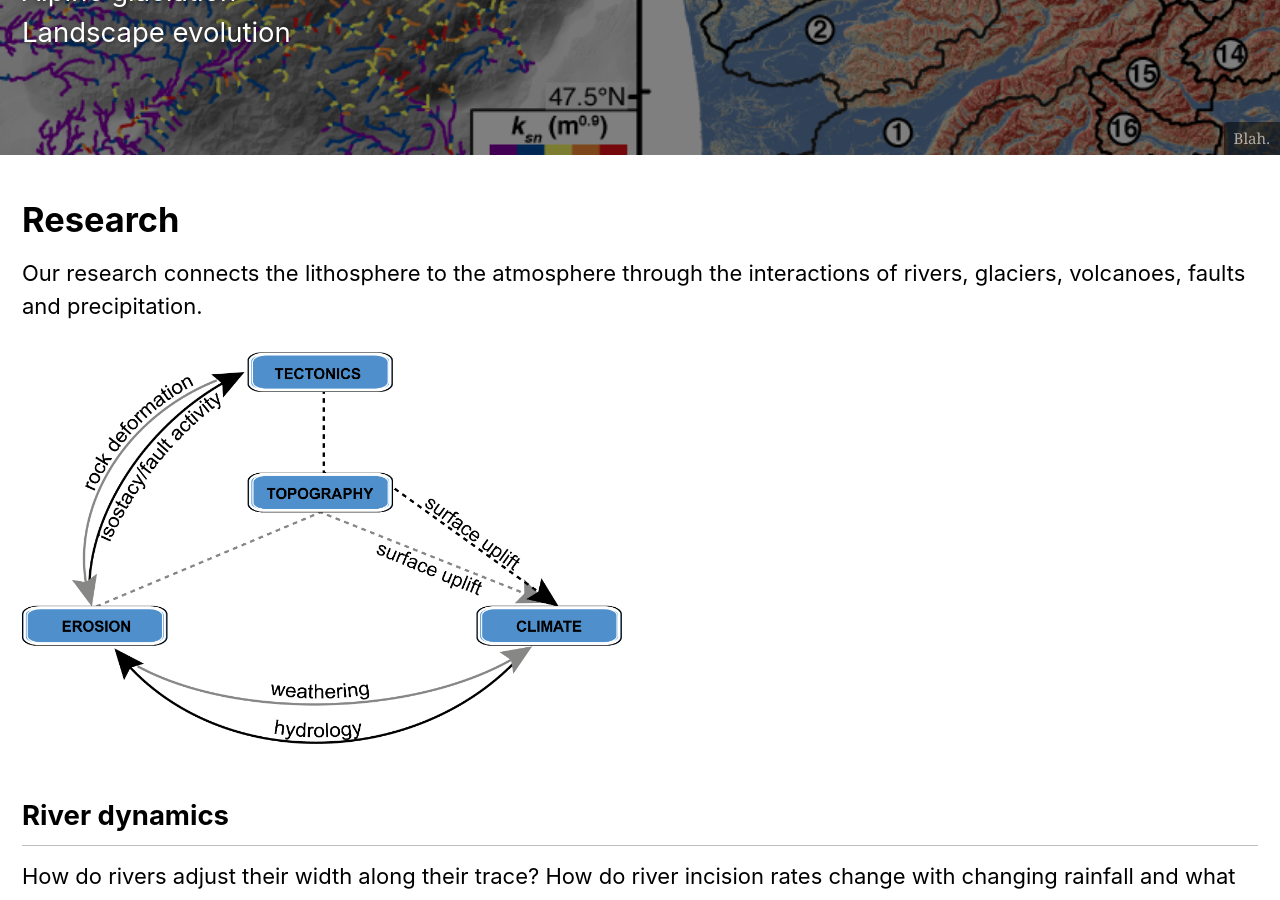
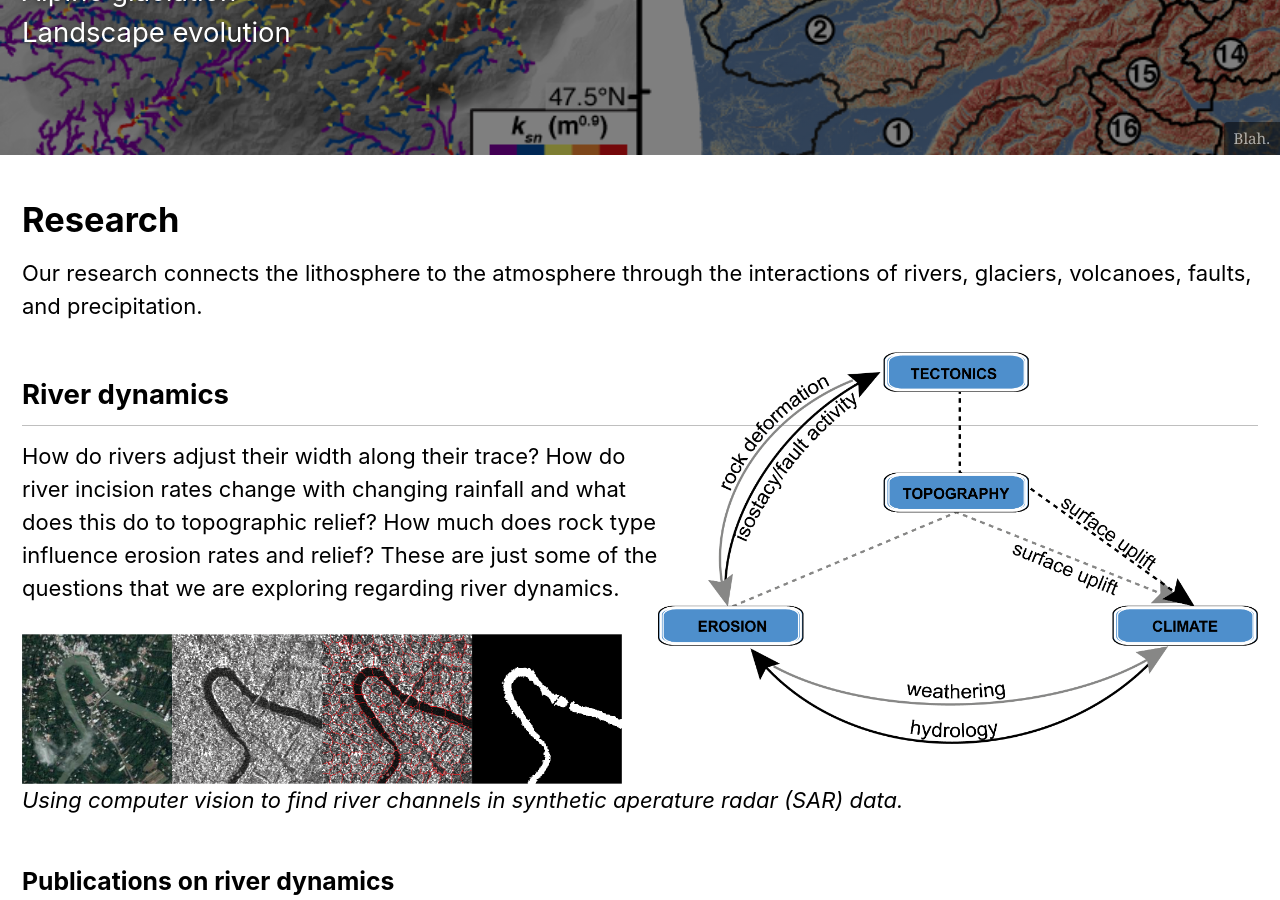
Before and after one commit to baadams/baadams.github.io, a Jekyll site: the page built from _pages/research.md, in a window 1280 px wide and 900 px high, scrolled down 348 px. Built offline with Jekyll 4.4.1, drawn with Linux system fonts in a browser that asks for light colours; cached includes are drawn as plain includes.

Commit message:
Update research.md

```diff
--- a/_pages/research.md
+++ b/_pages/research.md
@@ -20,15 +20,16 @@ excerpt: "River dynamics<br/>
 
 # Research
 
-Our research connects the lithosphere to the atmosphere through the interactions of rivers, glaciers, volcanoes, faults and precipitation.
+Our research connects the lithosphere to the atmosphere through the interactions of rivers, glaciers, volcanoes, faults, and precipitation.
 
-<img align="middle" src="/assets/images/cycle_5.png" alt="Evolve" width="600px" >
+<img align="right" src="/assets/images/cycle_5.png" alt="Evolve" width="600px" >
 
 ## River dynamics
 
 How do rivers adjust their width along their trace? How do river incision rates change with changing rainfall and what does this do to topographic relief? How much does rock type influence erosion rates and relief? These are just some of the questions that we are exploring regarding river dynamics.
 
 <img align="middle" src="/assets/images/smart_rivers.png" alt="River" width="600px" >
+*Using computer vision to find river channels in synthetic aperature radar (SAR) data.*
 
 ### Publications on river dynamics
 
```
